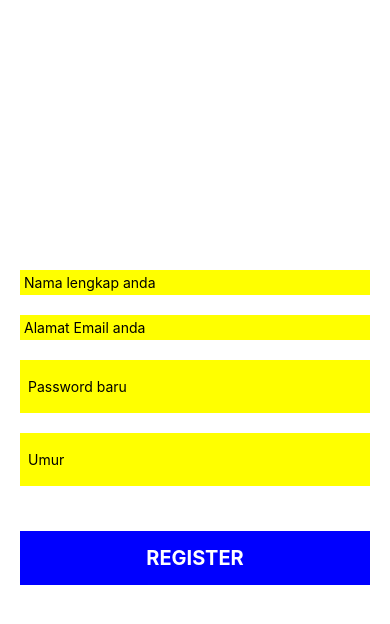
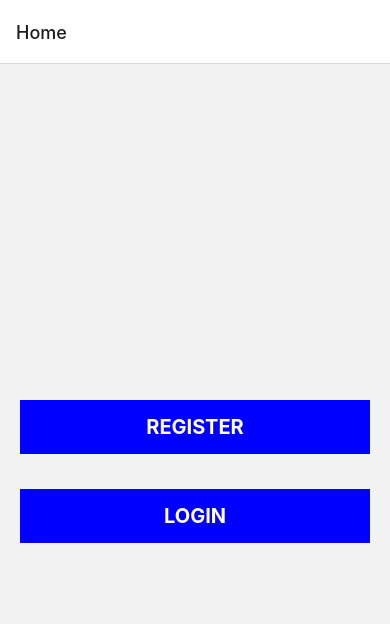
Before and after one commit to Indra2108/simple-online-login-register, a React Native app: screen /Home in a window 390 px wide. Shown: the top 624 px of the page. Built offline with nearby package versions, Linux system fonts and the light colour scheme.

Commit message:
Added React Navigation setting up navigation Add Home screen

```diff
--- a/App.js
+++ b/App.js
@@ -2,16 +2,26 @@ import React, { Component } from "react";
 import {View, Text} from 'react-native';
 
 // import screen
+import Home from './src/home'
 import Login from './src/login';
 import Register from './src/register';
+
+// import library
+import { NavigationContainer } from '@react-navigation/native';
+import { createNativeStackNavigator } from '@react-navigation/native-stack';
+
+const Stack = createNativeStackNavigator();
 
 export default class App extends Component {
   render() {
     return(
-      <>
-        {/* <Login /> */}
-        <Register />
-      </>
+      <NavigationContainer>
+        <Stack.Navigator initialRouteName='Home'>
+          <Stack.Screen name="Home" component={Home} />
+          <Stack.Screen name="Register" component={Register} />
+          <Stack.Screen name="Login" component={Login} />
+        </Stack.Navigator>
+      </NavigationContainer>
     )
   }
 }
--- a/package.json
+++ b/package.json
@@ -10,8 +10,12 @@
     "lint": "eslint ."
   },
   "dependencies": {
+    "@react-navigation/native": "^6.0.6",
+    "@react-navigation/native-stack": "^6.2.5",
     "react": "17.0.2",
-    "react-native": "^0.66.3"
+    "react-native": "^0.66.3",
+    "react-native-safe-area-context": "^3.3.2",
+    "react-native-screens": "^3.9.0"
   },
   "devDependencies": {
     "@babel/core": "^7.16.0",
--- /dev/null
+++ b/src/home/index.js
@@ -0,0 +1,21 @@
+import React, {Component} from "react";
+import {View, Text, TouchableOpacity} from 'react-native';
+
+// Import style
+import styles from "./styles";
+
+export default class Home extends Component {
+    render() {
+        return(
+            <View style={styles.container}>
+                <TouchableOpacity style={styles.tombol} onPress={() => this.props.navigation.navigate('Register')}>
+                    <Text style={styles.tulisantombol}>REGISTER</Text>
+                </TouchableOpacity>
+
+                <TouchableOpacity style={styles.tombol} onPress={() => this.props.navigation.navigate('Login')}>
+                    <Text style={styles.tulisantombol}>LOGIN</Text>
+                </TouchableOpacity>
+            </View>
+        )
+    }
+}
--- /dev/null
+++ b/src/home/styles.js
@@ -0,0 +1,23 @@
+import { StyleSheet } from "react-native";
+
+export default StyleSheet.create({
+    container: {
+        flex: 1,
+        padding: 20,
+        justifyContent: 'center'
+    },
+    tombol: {
+        width: '100%',
+        padding: 15,
+        alignItems: 'center',
+        justifyContent: 'center',
+        color: 'blue',
+        backgroundColor: 'blue',
+        marginTop: '10%'
+    },
+    tulisantombol: {
+        color: 'white',
+        fontWeight: 'bold',
+        fontSize: 20
+    },
+})
--- a/src/login/index.js
+++ b/src/login/index.js
@@ -8,7 +8,7 @@ import styles from "./styles";
 import open from '../assets/eye.png';
 import close from '../assets/hidden.png';
 
-export default class Register extends Component {
+export default class Login extends Component {
     constructor(props) {
         super(props);
         this.state = {
```
Also changed, not shown: 2 other files (tests, documents, lock files or other folders).
